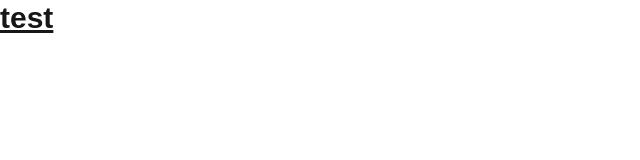
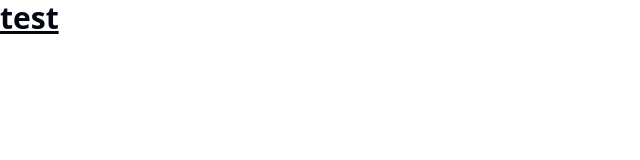
Before and after one commit to shikano35/kuhi-app, a Next.js app: page / in a window 1280 px wide. Shown: the top 160 px of the page, without its empty margins (0-640 px from the left). Built offline with nearby package versions, Linux system fonts and the light colour scheme.

Commit message:
chore: set up shadcn/ui

```diff
--- /dev/null
+++ b/src/lib/cn.ts
@@ -0,0 +1,6 @@
+import { clsx, type ClassValue } from 'clsx';
+import { twMerge } from 'tailwind-merge';
+
+export function cn(...inputs: ClassValue[]) {
+  return twMerge(clsx(inputs));
+}
--- a/src/styles/globals.css
+++ b/src/styles/globals.css
@@ -1,26 +1,122 @@
 @import 'tailwindcss';
+@import 'tw-animate-css';
 
-:root {
-  --background: #ffffff;
-  --foreground: #171717;
-}
+@custom-variant dark (&:is(.dark *));
 
 @theme inline {
   --color-background: var(--background);
   --color-foreground: var(--foreground);
   --font-sans: var(--font-geist-sans);
   --font-mono: var(--font-geist-mono);
+  --color-sidebar-ring: var(--sidebar-ring);
+  --color-sidebar-border: var(--sidebar-border);
+  --color-sidebar-accent-foreground: var(--sidebar-accent-foreground);
+  --color-sidebar-accent: var(--sidebar-accent);
+  --color-sidebar-primary-foreground: var(--sidebar-primary-foreground);
+  --color-sidebar-primary: var(--sidebar-primary);
+  --color-sidebar-foreground: var(--sidebar-foreground);
+  --color-sidebar: var(--sidebar);
+  --color-chart-5: var(--chart-5);
+  --color-chart-4: var(--chart-4);
+  --color-chart-3: var(--chart-3);
+  --color-chart-2: var(--chart-2);
+  --color-chart-1: var(--chart-1);
+  --color-ring: var(--ring);
+  --color-input: var(--input);
+  --color-border: var(--border);
+  --color-destructive: var(--destructive);
+  --color-accent-foreground: var(--accent-foreground);
+  --color-accent: var(--accent);
+  --color-muted-foreground: var(--muted-foreground);
+  --color-muted: var(--muted);
+  --color-secondary-foreground: var(--secondary-foreground);
+  --color-secondary: var(--secondary);
+  --color-primary-foreground: var(--primary-foreground);
+  --color-primary: var(--primary);
+  --color-popover-foreground: var(--popover-foreground);
+  --color-popover: var(--popover);
+  --color-card-foreground: var(--card-foreground);
+  --color-card: var(--card);
+  --radius-sm: calc(var(--radius) - 4px);
+  --radius-md: calc(var(--radius) - 2px);
+  --radius-lg: var(--radius);
+  --radius-xl: calc(var(--radius) + 4px);
 }
 
-@media (prefers-color-scheme: dark) {
-  :root {
-    --background: #0a0a0a;
-    --foreground: #ededed;
+:root {
+  --radius: 0.625rem;
+  --background: oklch(1 0 0);
+  --foreground: oklch(0.13 0.028 261.692);
+  --card: oklch(1 0 0);
+  --card-foreground: oklch(0.13 0.028 261.692);
+  --popover: oklch(1 0 0);
+  --popover-foreground: oklch(0.13 0.028 261.692);
+  --primary: oklch(0.21 0.034 264.665);
+  --primary-foreground: oklch(0.985 0.002 247.839);
+  --secondary: oklch(0.967 0.003 264.542);
+  --secondary-foreground: oklch(0.21 0.034 264.665);
+  --muted: oklch(0.967 0.003 264.542);
+  --muted-foreground: oklch(0.551 0.027 264.364);
+  --accent: oklch(0.967 0.003 264.542);
+  --accent-foreground: oklch(0.21 0.034 264.665);
+  --destructive: oklch(0.577 0.245 27.325);
+  --border: oklch(0.928 0.006 264.531);
+  --input: oklch(0.928 0.006 264.531);
+  --ring: oklch(0.707 0.022 261.325);
+  --chart-1: oklch(0.646 0.222 41.116);
+  --chart-2: oklch(0.6 0.118 184.704);
+  --chart-3: oklch(0.398 0.07 227.392);
+  --chart-4: oklch(0.828 0.189 84.429);
+  --chart-5: oklch(0.769 0.188 70.08);
+  --sidebar: oklch(0.985 0.002 247.839);
+  --sidebar-foreground: oklch(0.13 0.028 261.692);
+  --sidebar-primary: oklch(0.21 0.034 264.665);
+  --sidebar-primary-foreground: oklch(0.985 0.002 247.839);
+  --sidebar-accent: oklch(0.967 0.003 264.542);
+  --sidebar-accent-foreground: oklch(0.21 0.034 264.665);
+  --sidebar-border: oklch(0.928 0.006 264.531);
+  --sidebar-ring: oklch(0.707 0.022 261.325);
+}
+
+.dark {
+  --background: oklch(0.13 0.028 261.692);
+  --foreground: oklch(0.985 0.002 247.839);
+  --card: oklch(0.21 0.034 264.665);
+  --card-foreground: oklch(0.985 0.002 247.839);
+  --popover: oklch(0.21 0.034 264.665);
+  --popover-foreground: oklch(0.985 0.002 247.839);
+  --primary: oklch(0.928 0.006 264.531);
+  --primary-foreground: oklch(0.21 0.034 264.665);
+  --secondary: oklch(0.278 0.033 256.848);
+  --secondary-foreground: oklch(0.985 0.002 247.839);
+  --muted: oklch(0.278 0.033 256.848);
+  --muted-foreground: oklch(0.707 0.022 261.325);
+  --accent: oklch(0.278 0.033 256.848);
+  --accent-foreground: oklch(0.985 0.002 247.839);
+  --destructive: oklch(0.704 0.191 22.216);
+  --border: oklch(1 0 0 / 10%);
+  --input: oklch(1 0 0 / 15%);
+  --ring: oklch(0.551 0.027 264.364);
+  --chart-1: oklch(0.488 0.243 264.376);
+  --chart-2: oklch(0.696 0.17 162.48);
+  --chart-3: oklch(0.769 0.188 70.08);
+  --chart-4: oklch(0.627 0.265 303.9);
+  --chart-5: oklch(0.645 0.246 16.439);
+  --sidebar: oklch(0.21 0.034 264.665);
+  --sidebar-foreground: oklch(0.985 0.002 247.839);
+  --sidebar-primary: oklch(0.488 0.243 264.376);
+  --sidebar-primary-foreground: oklch(0.985 0.002 247.839);
+  --sidebar-accent: oklch(0.278 0.033 256.848);
+  --sidebar-accent-foreground: oklch(0.985 0.002 247.839);
+  --sidebar-border: oklch(1 0 0 / 10%);
+  --sidebar-ring: oklch(0.551 0.027 264.364);
+}
+
+@layer base {
+  * {
+    @apply border-border outline-ring/50;
+  }
+  body {
+    @apply bg-background text-foreground;
   }
 }
-
-body {
-  background: var(--background);
-  color: var(--foreground);
-  font-family: Arial, Helvetica, sans-serif;
-}
```
Also changed, not shown: package.json (+6 -1 lines), components.json (added), 1 other file (tests, documents, lock files or other folders).
